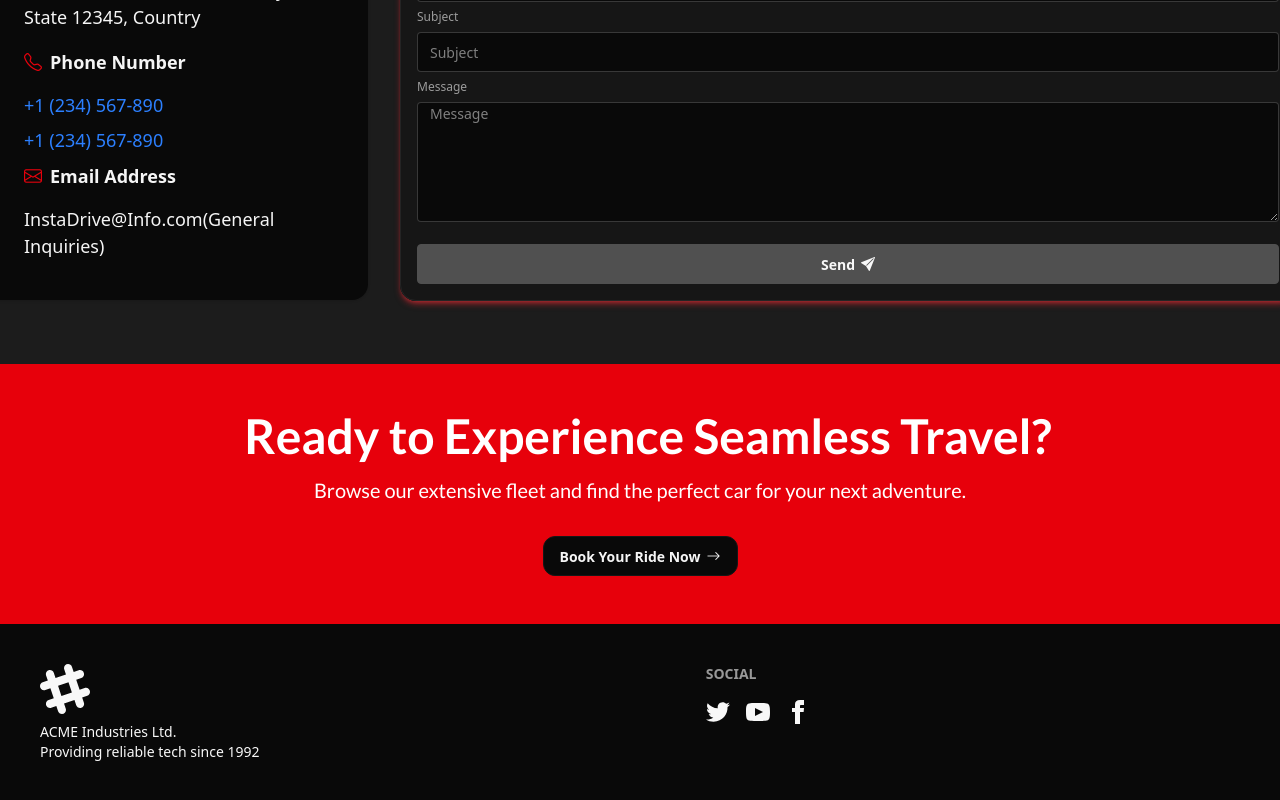
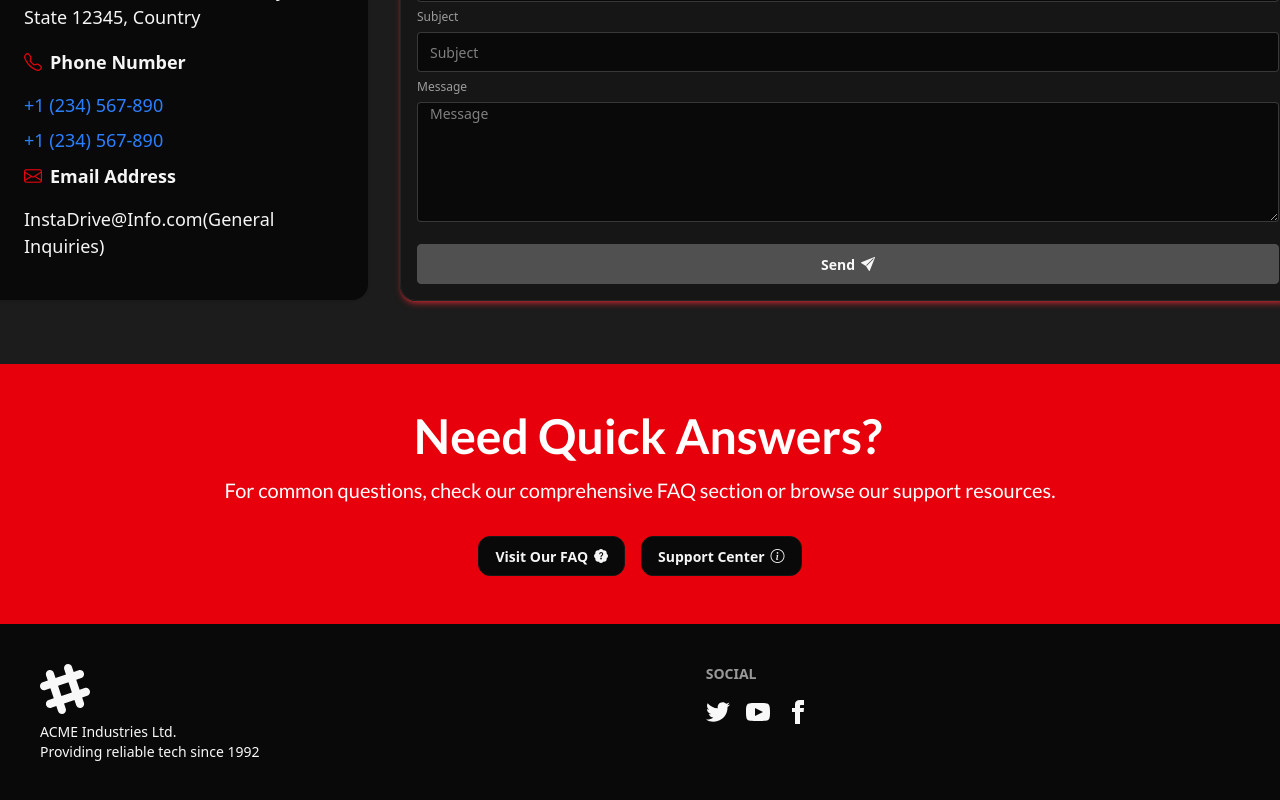
Before and after one commit to jacobferreras/car-rental, a Next.js app: page /contact in a window 1280 px wide. Shown: the part 612-1412 px from the top of the page. Built offline with nearby package versions, Linux system fonts and the light colour scheme; no server answers.

Commit message:
refactor: update messaging in ContactSection for clarity and improved user guidance

```diff
--- a/components/ui/contact/ContanctSection.tsx
+++ b/components/ui/contact/ContanctSection.tsx
@@ -73,15 +73,18 @@ const ContanctSection = () => {
       <div>
         <div className="flex flex-col justify-center items-center px-2 py-12 bg-red-600">
           <div className="text-2xl lg:text-5xl font-family-mono font-bold mb-4 text-white pl-4">
-            Ready to Experience Seamless Travel?
+            Need Quick Answers?
           </div>
           <div className="text-md lg:text-xl font-family-sans text-white text-center mb-8 px-4">
-            Browse our extensive fleet and find the perfect car for your next
-            adventure.
+            For common questions, check our comprehensive FAQ section or browse
+            our support resources.
           </div>
-          <div className="flex justify-center items-center">
+          <div className="flex justify-center items-center gap-4">
             <button className="btn bg-base-100 rounded-xl">
-              Book Your Ride Now <i className="bi bi-arrow-right"></i>
+              Visit Our FAQ <i className="bi bi-patch-question-fill"></i>
+            </button>
+            <button className="btn bg-base-100 rounded-xl">
+              Support Center <i className="bi bi-info-circle"></i>
             </button>
           </div>
         </div>
```
